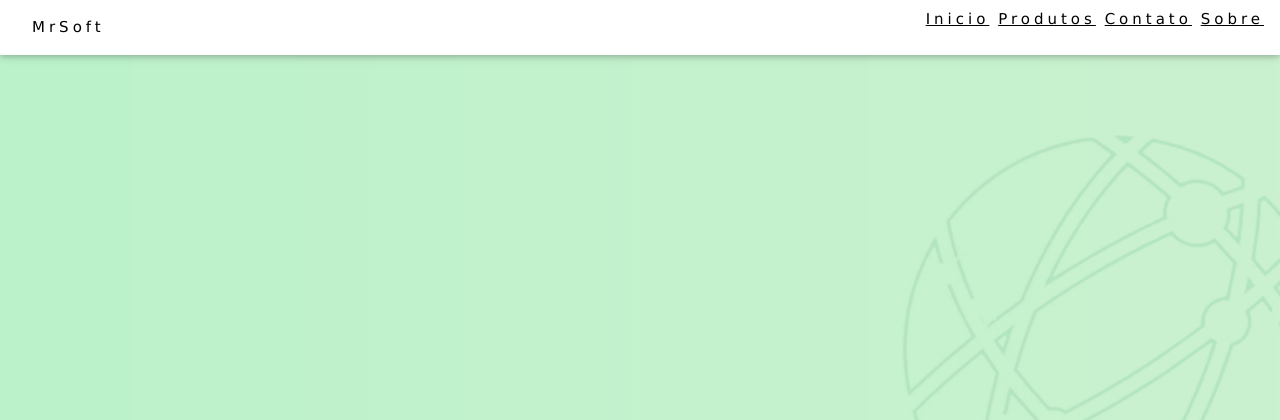
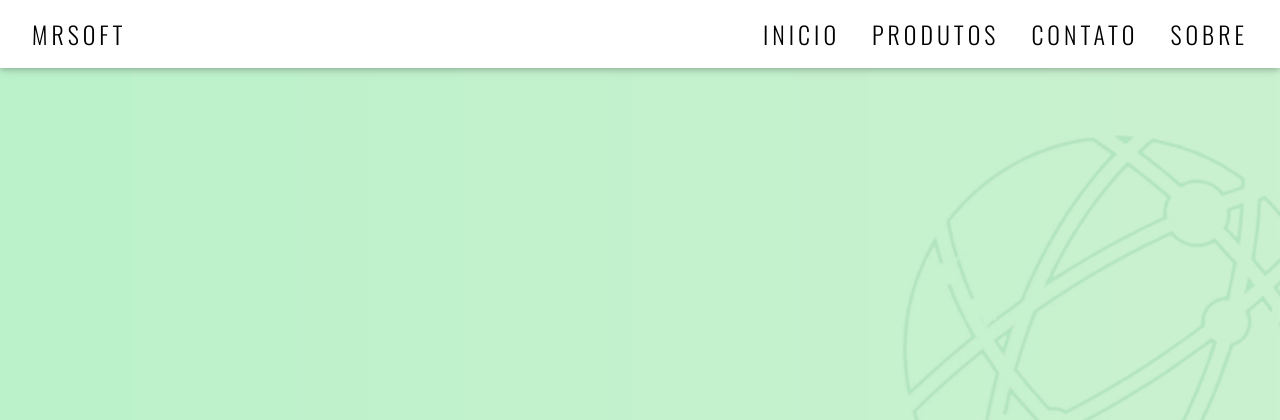
Before and after one commit to AlissonRafaN/site_mrsoft, a Flask app: page / in a window 1280 px wide. Shown: the top 420 px of the page. Run offline with Flask 2, Linux system fonts and the light colour scheme.

Commit message:
Alteração fonte da Navbar .

```diff
--- a/static/css/Style.css
+++ b/static/css/Style.css
@@ -43,9 +43,10 @@ li{
 
 }
 
-li a{
+a{
+
     text-decoration: none;
-    color: #fff;
+    color: rgb(0, 0, 0);
     text-transform: uppercase;
     font-family: 'Oswald', sans-serif;
     font-weight: lighter;
@@ -68,3 +69,9 @@ li a:hover{
     text-align: right;
 
 }
+
+.img{
+    border-image: round;;
+
+
+}
--- a/templates/index.html
+++ b/templates/index.html
@@ -15,13 +15,13 @@
 
     <div class="w3-top">
         <div class="w3-bar w3-white w3-padding w3-card" style="letter-spacing:4px;">
-          <a href="#home" class="w3-bar-item w3-button">MrSoft</a>
+          <a href="{{url_for('homepage')}}" class="w3-bar-item w3-button">MrSoft</a>
           <!-- Right-sided navbar links. Hide them on small screens -->
           <div class="w3-right w3-hide-small">
-            <a href="{{url_for('homepage')}}">Inicio</a>
-            <a href="{{url_for('produtos')}}">Produtos</a>
-            <a href="{{url_for('contato')}}">Contato</a>
-            <a href="{{url_for('sobre')}}">Sobre</a>
+            <a class="w3-bar-item w3-button" href="{{url_for('homepage')}}">Inicio</a>
+            <a class="w3-bar-item w3-button" href="{{url_for('produtos')}}">Produtos</a>
+            <a class="w3-bar-item w3-button" href="{{url_for('contato')}}">Contato</a>
+            <a class="w3-bar-item w3-button" href="{{url_for('sobre')}}">Sobre</a>
           </div>
         </div>
       </div>
```
Also changed, not shown: templates/contato.html (+5 -5 lines), templates/produtos.html (+5 -5 lines), templates/sobre.html (+5 -5 lines).
